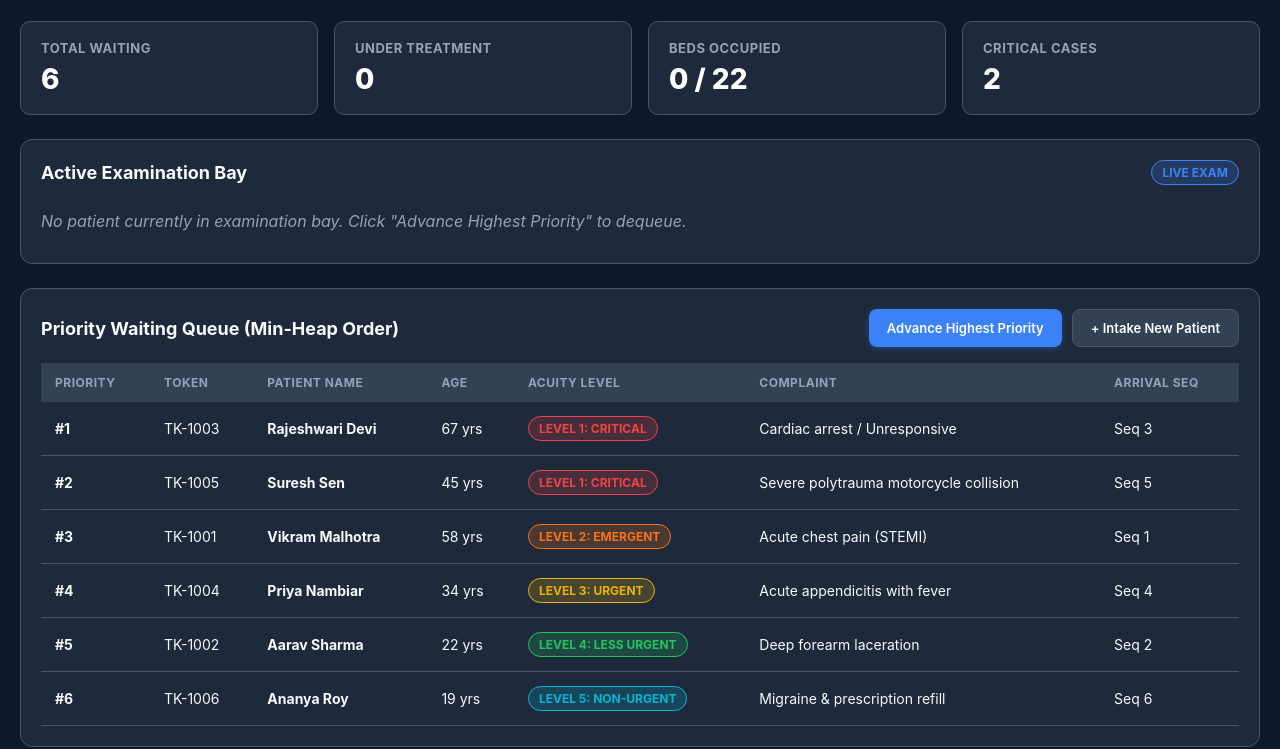
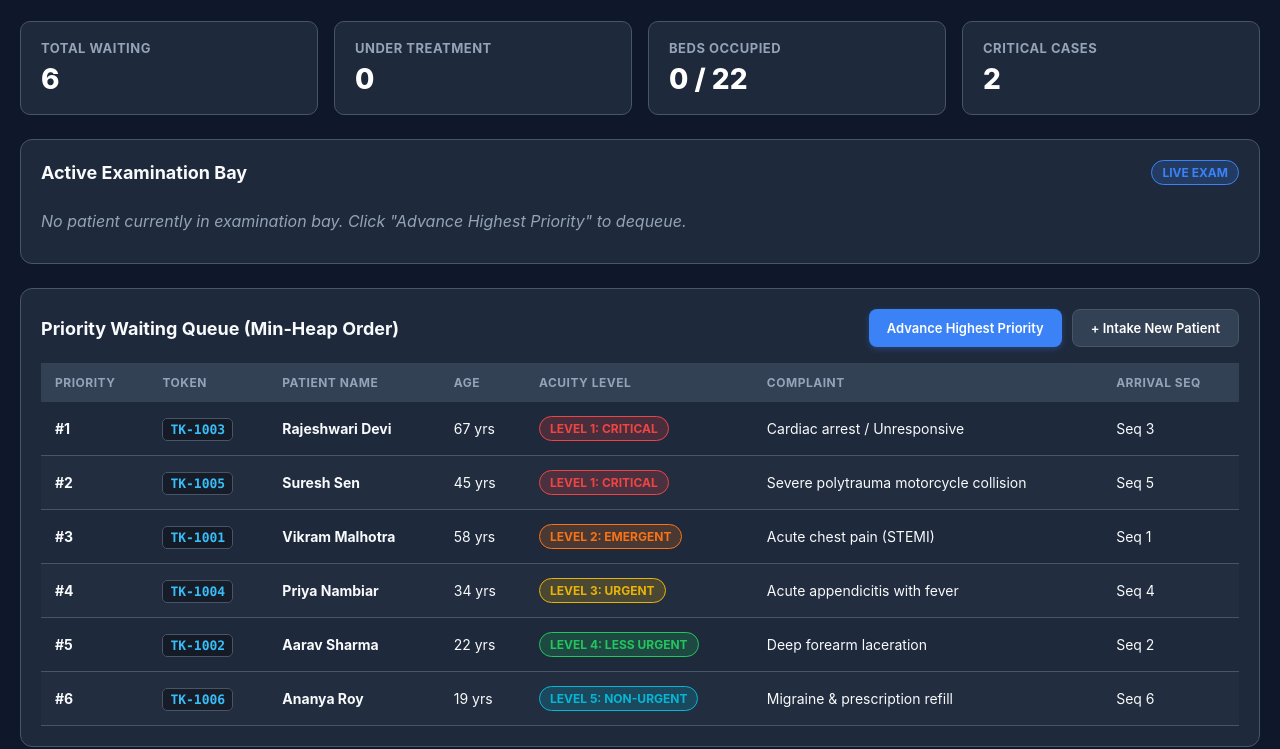
Before and after one commit to sahilroykgp-art/Hospital-emergency-management-system-, a plain HTML site: page ui/index.html in a window 1280 px wide. Shown: the part 82-831 px from the top of the page. Drawn offline with Linux system fonts and the light colour scheme.

Commit message:
ui fix 3

```diff
--- a/ui/style.css
+++ b/ui/style.css
@@ -240,6 +240,29 @@ td {
     border-bottom: 1px solid var(--border-color);
 }
 
+tbody tr {
+    transition: background-color 0.15s ease;
+}
+
+tbody tr:nth-child(even) {
+    background-color: rgba(255, 255, 255, 0.02);
+}
+
+tbody tr:hover {
+    background-color: rgba(255, 255, 255, 0.05);
+}
+
+code {
+    background: rgba(0, 0, 0, 0.35);
+    border: 1px solid var(--border-color);
+    padding: 3px 7px;
+    border-radius: 5px;
+    font-size: 13px;
+    font-family: ui-monospace, SFMono-Regular, Menlo, Monaco, Consolas, monospace;
+    color: #38bdf8;
+    font-weight: 600;
+}
+
 /* Badges */
 .badge {
     display: inline-block;
```
